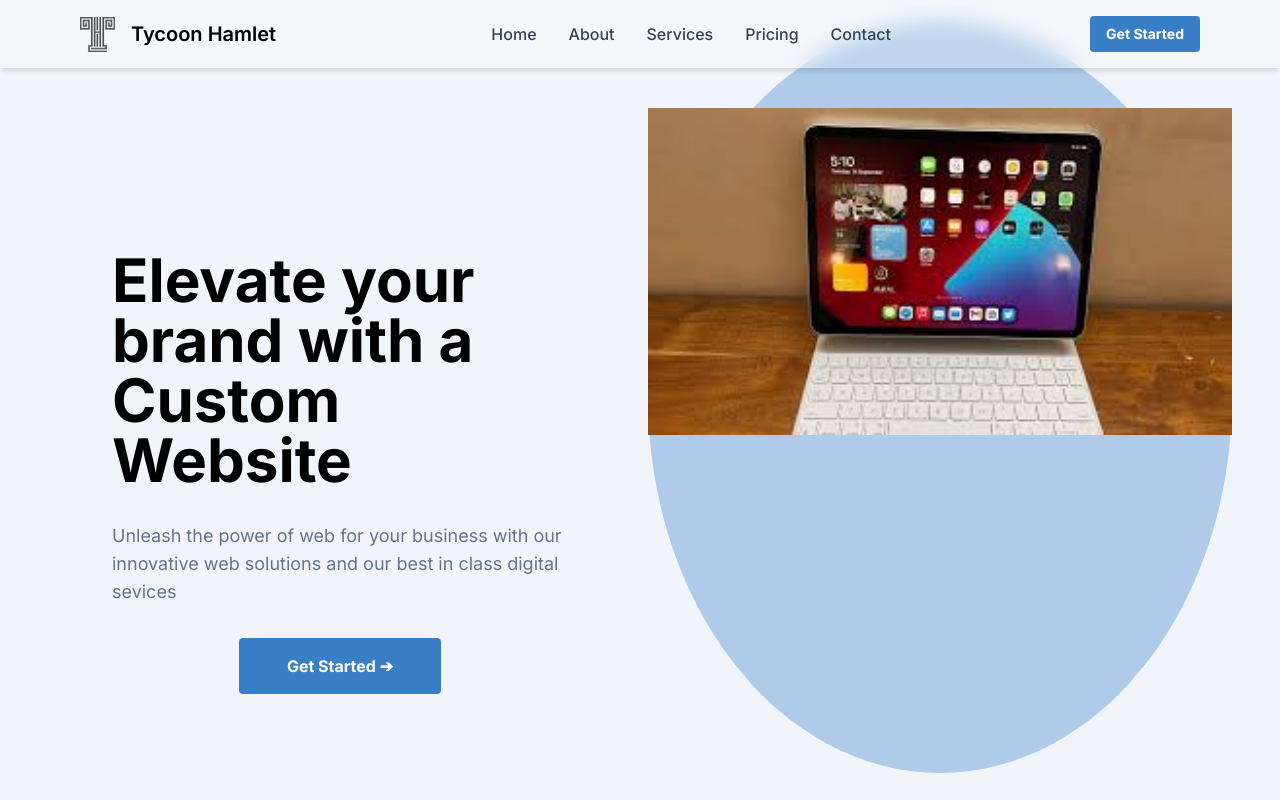
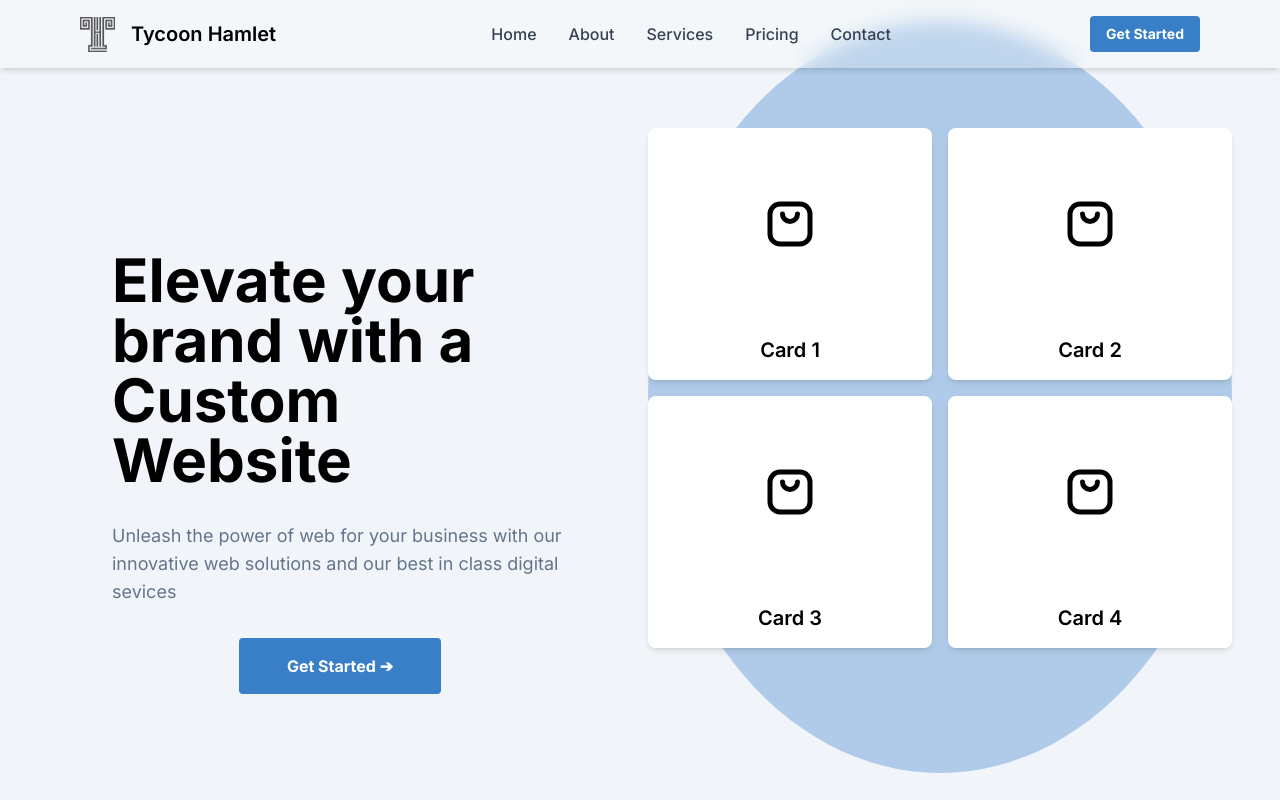
Before and after one commit to Manas610/th-new, a Next.js app: page / in a window 1280 px wide. Shown: the top 800 px of the page. Built offline with nearby package versions, Linux system fonts and the light colour scheme.

Commit message:
added hero portfolio pics

```diff
--- a/src/app/apps/components/Card.jsx
+++ b/src/app/apps/components/Card.jsx
@@ -5,10 +5,10 @@ function Card({ title, description , image }) {
   const url = `/apps/${encodeURIComponent(title)}`;
 
     return (
-      <div className="bg-white hover:shadow-xl hover:shadow-slate-200 rounded-lg overflow-hidden sm:h-72">
+      <div className="bg-white hover:shadow-xl hover:shadow-slate-200 rounded-lg overflow-hidden sm:h-auto">
         <div className="grid sm:grid-cols-5 gap-4">
-          <div className="sm:col-span-2 flex flex-col justify-center items-center rounded-lg h-72">
-            <div className="p-8 rounded-lg bg-sky-100">
+          <div className="sm:col-span-2 flex flex-col justify-center items-center rounded-lg h-auto">
+            <div className="m-4 p-8 rounded-lg bg-sky-100">
               <img src={image} alt="App Logo" className="w-40 h-40 object-contain" />
             </div>
           </div>
@@ -19,7 +19,7 @@ function Card({ title, description , image }) {
             </div>
             <div>
               <Link href={url}>
-                <button className="mt-4 mb-6 bg-blue-500 text-white px-4 py-2 rounded hover:bg-blue-700 transition-colors">Read More</button>
+                <button className="mt-4 mb-6 bg-blue-dark text-white px-4 py-2 rounded">Read More</button>
               </Link>
             </div>
           </div>
--- a/src/app/logos/components/HeroSection.jsx
+++ b/src/app/logos/components/HeroSection.jsx
@@ -33,13 +33,12 @@ function HeroSection({name , image1 ,image2}) {
                     <Image
                         className="heroSectionPic"
                         src={image1}
-                        alt="Big Ben"
+                        alt="Hero 1"
                         layout="fixed"
                         width={140}
                         height={200}
                     />
                 </div>
-                {/* <span className="lg:text-7xl md:text-5xl 2xl text-white">{name} PORTFOLIO</span> */}
                 <div
                 className="absolute"
                 style={{
@@ -51,7 +50,7 @@ function HeroSection({name , image1 ,image2}) {
                     <Image
                         className="heroSectionPic"
                         src={image2}
-                        alt="Big Ben"
+                        alt="Hero 2"
                         layout="fixed"
                         width={300}
                         height={200}
--- a/src/app/logos/page.jsx
+++ b/src/app/logos/page.jsx
@@ -6,7 +6,7 @@ function page() {
   return (
     <div>
       <div className="min-h-screen">
-        <HeroSection name="LOGO -" image1={"/images/big_ben.jpeg"} image2={"/images/big_ben.jpeg"}/>
+        <HeroSection name="LOGO -" image1={"/images/logo/hero_1.png"} image2={"/images/logo/hero_2.png"}/>
         <div className="mx-16 my-16">
           <span className="text-4xl font-semibold lg:text-5xl underline underline-offset-8 lg:underline-offset-[16px]">
             Our Recent Project
--- a/src/app/websites/page.jsx
+++ b/src/app/websites/page.jsx
@@ -15,7 +15,7 @@ const page = () => {
                     <div className="p-4">
                         <h2 className="text-2xl font-bold mb-2">Card Title {card}</h2>
                         <p className="mb-4">This is a description for the card. It&apos;s more detailed and can span multiple lines.</p>
-                        <a href="#" className="inline-block bg-blue-500 text-white px-6 py-2 rounded hover:bg-blue-700 transition-colors">Visit</a>
+                        <a href="#" className="inline-block bg-blue-dark text-white px-6 py-2 rounded">Visit</a>
                     </div>
                 </div>
             ))}
--- a/src/components/HeroSection.jsx
+++ b/src/components/HeroSection.jsx
@@ -1,8 +1,8 @@
 "use client"
 
 import '@/css/button.css'
-import Image from 'next/image'
 import Link from 'next/link'
+import { TbBrandAppgallery } from 'react-icons/tb';
 
 function HeroSection() {
   return (
@@ -18,9 +18,27 @@ function HeroSection() {
                 </button>
             </Link>
         </div>
-        <div className="relative hidden blob-container sm:block py-8">
+        {/* <div className="relative hidden blob-container sm:block py-8">
             <Image className="heroSectionPic" src="/images/laptop.jpeg" width={800} height={800}/>
+        </div> */}
+        <div className="relative blob-container hidden sm:block py-8">
+            <div className="z-10 relative">
+                <div className="grid sm:grid-cols-2 grid-cols-1 gap-4">
+                    {[1, 2, 3, 4].map((item, index) => (
+                        <div key={index} className="rounded-lg shadow-md overflow-hidden group cursor-pointer">
+                            <div className="flex justify-center items-center h-48 bg-white group-hover:bg-blue-dark transition-colors duration-500">
+                                <TbBrandAppgallery className="text-6xl text-black group-hover:text-white" />
+                            </div>
+                            <div className="p-4 bg-white group-hover:bg-blue-dark transition-colors duration-500">
+                                <p className="text-xl font-semibold text-black group-hover:text-white flex justify-center">Card {item}</p>
+                            </div>
+                        </div>
+                    ))}
+                </div>
+            </div>
+            <div className="absolute top-0 left-0 w-full h-full -z-10"></div>
         </div>
+
     </div>
   )
 }
```
Also changed, not shown: public/images/logo/hero_1.png (added), public/images/logo/hero_2.png (added).
